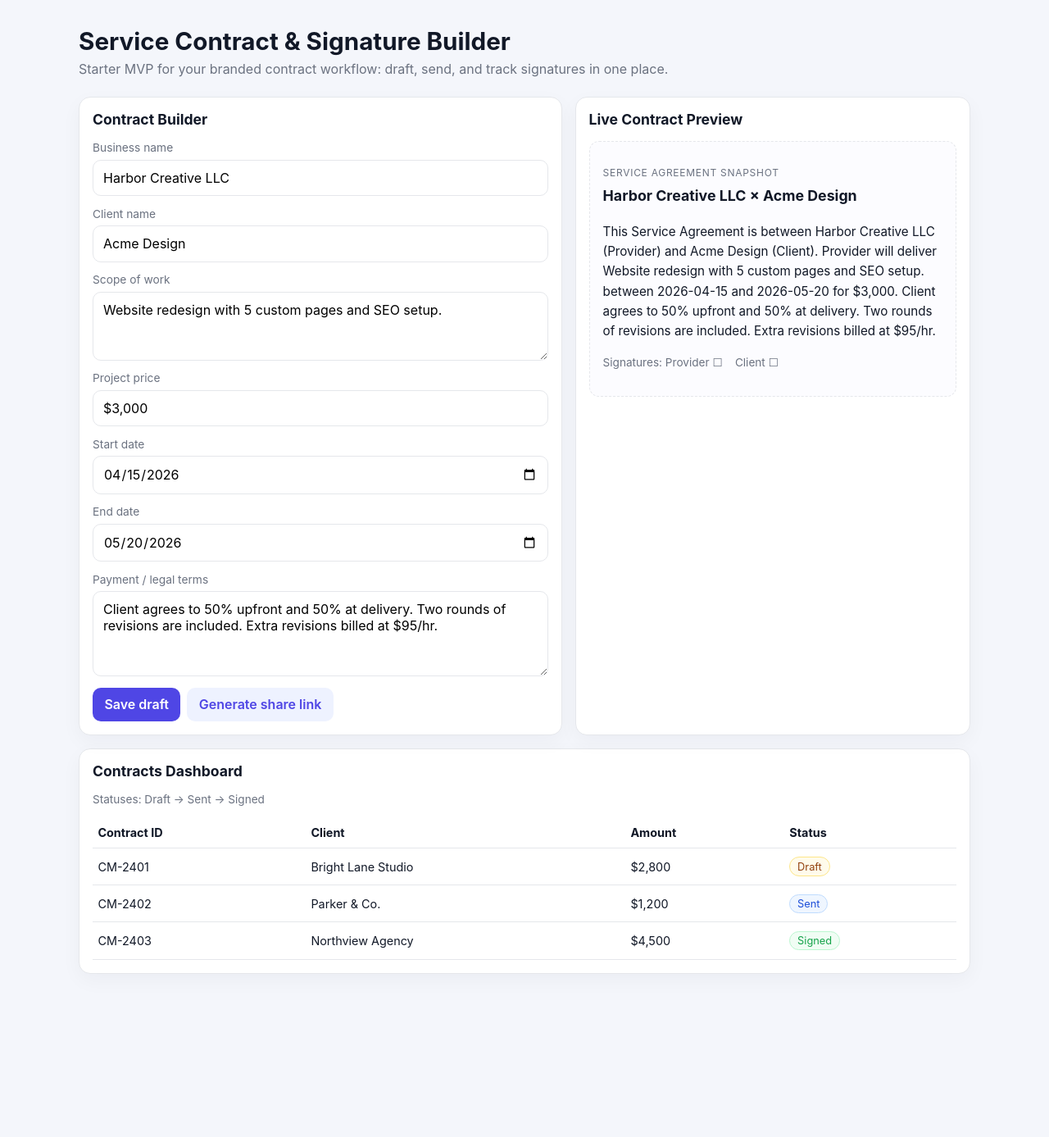
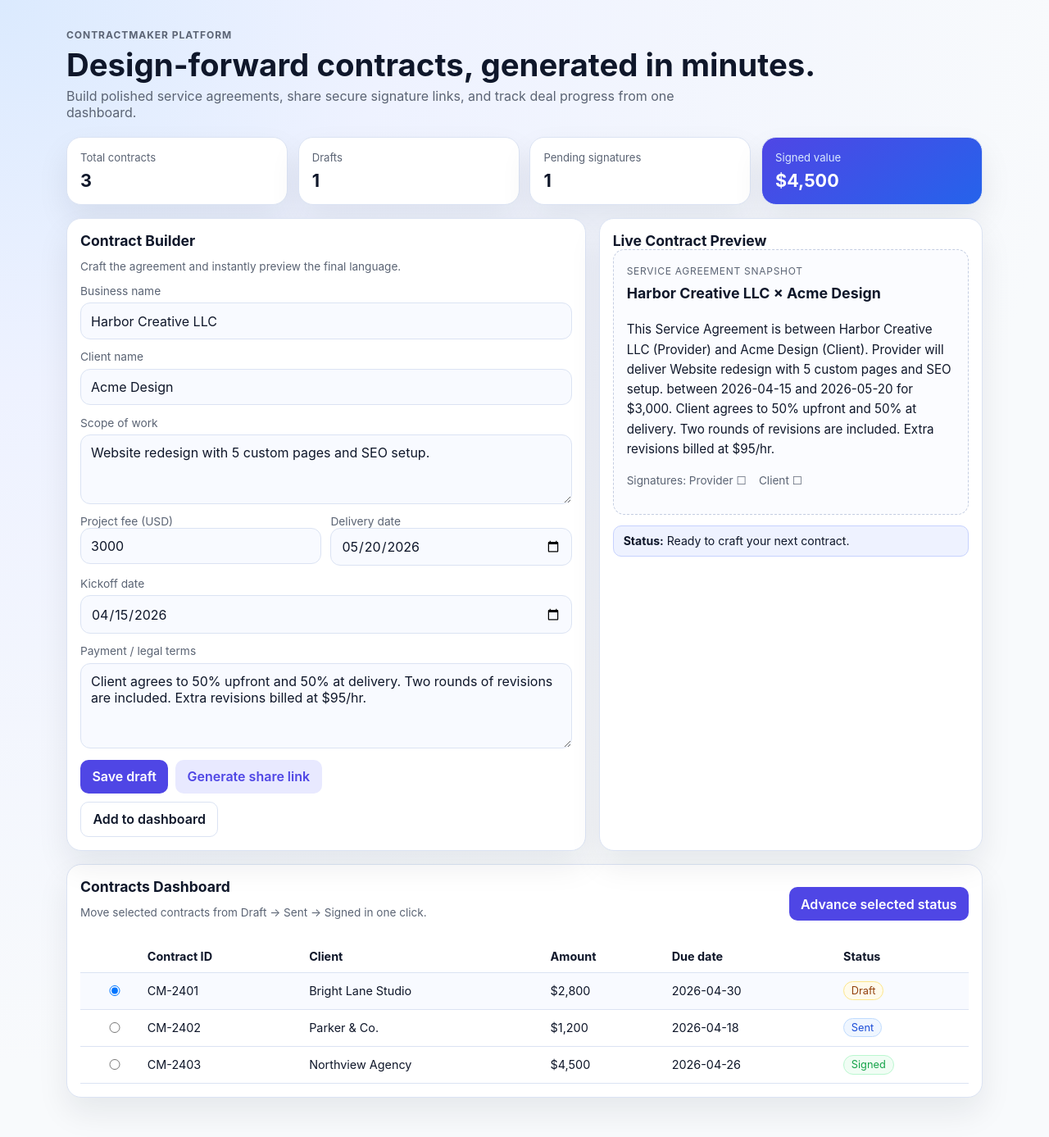
Before and after one commit to mkgebe/contractmaker, a Next.js app: page / in a window 1280 px wide. Shown: the whole page at 82% size. Before the commit the page ends 1236 px from the top, so only its background shows below. Built offline with nearby package versions, Linux system fonts and the light colour scheme.

Commit message:
Redesign contract dashboard UI and wire interactions

```diff
--- a/app/globals.css
+++ b/app/globals.css
@@ -1,12 +1,15 @@
 :root {
-  --bg: #f4f6fb;
+  --bg: radial-gradient(1300px circle at 0% 0%, #dbeafe 0%, #eef2ff 36%, #f8fafc 100%);
   --surface: #ffffff;
-  --text: #111827;
-  --muted: #6b7280;
+  --surface-alt: #f8faff;
+  --text: #0f172a;
+  --muted: #5b6474;
   --primary: #4f46e5;
-  --primary-soft: #eef2ff;
+  --primary-dark: #3f38c3;
+  --primary-soft: #e8e9ff;
   --success: #16a34a;
-  --border: #e5e7eb;
+  --border: #dbe3f3;
+  --shadow: 0 18px 38px rgba(15, 23, 42, 0.08);
 }
 
 * {
@@ -15,47 +18,90 @@
 
 body {
   margin: 0;
+  color: var(--text);
   background: var(--bg);
-  color: var(--text);
+  min-height: 100vh;
   font-family: Inter, -apple-system, BlinkMacSystemFont, 'Segoe UI', sans-serif;
 }
 
 main {
-  max-width: 1120px;
+  max-width: 1150px;
   margin: 0 auto;
-  padding: 2rem 1rem 3rem;
+  padding: 2.2rem 1rem 3rem;
 }
 
 .hero {
-  margin-bottom: 1.5rem;
+  margin-bottom: 1.2rem;
+}
+
+.eyebrow {
+  margin: 0;
+  color: var(--primary);
+  text-transform: uppercase;
+  letter-spacing: 0.08em;
+  font-weight: 700;
+  font-size: 0.75rem;
 }
 
 .hero h1 {
-  margin: 0;
-  font-size: 1.85rem;
+  margin: 0.35rem 0;
+  font-size: clamp(1.6rem, 4vw, 2.4rem);
+  line-height: 1.2;
 }
 
 .hero p {
-  margin: 0.4rem 0 0;
+  margin: 0;
+  max-width: 760px;
   color: var(--muted);
+}
+
+.stats {
+  display: grid;
+  grid-template-columns: repeat(4, minmax(0, 1fr));
+  gap: 0.8rem;
+  margin-bottom: 1rem;
+}
+
+.stat-card {
+  padding: 0.9rem 1rem;
+}
+
+.stat-card p {
+  margin: 0;
+  color: var(--muted);
+  font-size: 0.82rem;
+}
+
+.stat-card h3 {
+  margin: 0.45rem 0 0;
+  font-size: 1.35rem;
+}
+
+.stat-card.highlight {
+  background: linear-gradient(145deg, #4f46e5 0%, #2563eb 100%);
+  color: #fff;
+}
+
+.stat-card.highlight p {
+  color: #dbeafe;
 }
 
 .grid {
   display: grid;
-  grid-template-columns: 1.1fr 0.9fr;
+  grid-template-columns: 1.15fr 0.85fr;
   gap: 1rem;
 }
 
 .card {
   background: var(--surface);
   border: 1px solid var(--border);
-  border-radius: 14px;
+  border-radius: 18px;
   padding: 1rem;
-  box-shadow: 0 8px 24px rgba(17, 24, 39, 0.04);
+  box-shadow: var(--shadow);
 }
 
 .card h2 {
-  margin: 0 0 1rem;
+  margin: 0;
   font-size: 1.1rem;
 }
 
@@ -66,7 +112,14 @@ main {
   margin-bottom: 0.85rem;
 }
 
+.two-col {
+  display: grid;
+  grid-template-columns: 1fr 1fr;
+  gap: 0.7rem;
+}
+
 label {
+  display: block;
   font-size: 0.86rem;
   color: var(--muted);
 }
@@ -75,10 +128,19 @@ input,
 textarea,
 select {
   border: 1px solid var(--border);
-  border-radius: 10px;
+  border-radius: 12px;
   padding: 0.7rem 0.75rem;
   font: inherit;
   width: 100%;
+  background: var(--surface-alt);
+  color: var(--text);
+}
+
+input:focus,
+textarea:focus,
+select:focus {
+  outline: 2px solid #c7d2fe;
+  border-color: #a5b4fc;
 }
 
 textarea {
@@ -87,8 +149,12 @@ textarea {
 
 .button-row {
   display: flex;
-  gap: 0.5rem;
+  gap: 0.55rem;
   margin-top: 0.5rem;
+}
+
+.button-row.compact {
+  margin-top: 0.65rem;
 }
 
 button {
@@ -105,15 +171,25 @@ button.primary {
   color: white;
 }
 
+button.primary:hover {
+  background: var(--primary-dark);
+}
+
 button.secondary {
   background: var(--primary-soft);
   color: var(--primary);
 }
 
+button.ghost {
+  background: #fff;
+  border: 1px solid var(--border);
+  color: var(--text);
+}
+
 .preview {
-  border: 1px dashed var(--border);
-  border-radius: 12px;
-  background: #fcfcff;
+  border: 1px dashed #c4cde1;
+  border-radius: 14px;
+  background: #fbfcff;
   padding: 1rem;
   line-height: 1.6;
   font-size: 0.95rem;
@@ -123,12 +199,35 @@ button.secondary {
   margin-top: 0;
 }
 
+.notice {
+  margin-top: 0.8rem;
+  border-radius: 10px;
+  background: #eef2ff;
+  border: 1px solid #c7d2fe;
+  padding: 0.6rem 0.75rem;
+  font-size: 0.88rem;
+}
+
+.share-box {
+  margin-top: 0.8rem;
+  border-radius: 10px;
+  border: 1px solid #bfdbfe;
+  background: #eff6ff;
+  padding: 0.6rem 0.75rem;
+}
+
+.share-box a {
+  color: #1d4ed8;
+  font-size: 0.87rem;
+  word-break: break-all;
+}
+
 .kicker {
   font-size: 0.75rem;
   letter-spacing: 0.06em;
   text-transform: uppercase;
   color: var(--muted);
-  margin-bottom: 0.25rem;
+  margin: 0 0 0.25rem;
 }
 
 .status {
@@ -159,6 +258,18 @@ button.secondary {
   background: #fffbeb;
 }
 
+.dashboard {
+  margin-top: 1rem;
+}
+
+.dashboard-head {
+  display: flex;
+  justify-content: space-between;
+  align-items: center;
+  gap: 0.8rem;
+  margin-bottom: 0.8rem;
+}
+
 .table {
   width: 100%;
   border-collapse: collapse;
@@ -167,9 +278,13 @@ button.secondary {
 .table th,
 .table td {
   text-align: left;
-  padding: 0.65rem 0.4rem;
+  padding: 0.65rem 0.45rem;
   border-bottom: 1px solid var(--border);
   font-size: 0.9rem;
+}
+
+.active-row {
+  background: #f8faff;
 }
 
 .small {
@@ -177,8 +292,28 @@ button.secondary {
   font-size: 0.85rem;
 }
 
-@media (max-width: 900px) {
+@media (max-width: 960px) {
+  .stats {
+    grid-template-columns: repeat(2, minmax(0, 1fr));
+  }
+
   .grid {
     grid-template-columns: 1fr;
   }
+
+  .dashboard-head {
+    flex-direction: column;
+    align-items: flex-start;
+  }
 }
+
+@media (max-width: 620px) {
+  .two-col {
+    grid-template-columns: 1fr;
+  }
+
+  .table {
+    display: block;
+    overflow-x: auto;
+  }
+}
--- a/app/page.js
+++ b/app/page.js
@@ -3,14 +3,45 @@
 import { useMemo, useState } from 'react';
 
 const starterContracts = [
-  { id: 'CM-2401', client: 'Bright Lane Studio', amount: '$2,800', status: 'Draft' },
-  { id: 'CM-2402', client: 'Parker & Co.', amount: '$1,200', status: 'Sent' },
-  { id: 'CM-2403', client: 'Northview Agency', amount: '$4,500', status: 'Signed' },
+  {
+    id: 'CM-2401',
+    client: 'Bright Lane Studio',
+    amount: 2800,
+    status: 'Draft',
+    dueDate: '2026-04-30',
+  },
+  {
+    id: 'CM-2402',
+    client: 'Parker & Co.',
+    amount: 1200,
+    status: 'Sent',
+    dueDate: '2026-04-18',
+  },
+  {
+    id: 'CM-2403',
+    client: 'Northview Agency',
+    amount: 4500,
+    status: 'Signed',
+    dueDate: '2026-04-26',
+  },
 ];
 
+const statusFlow = {
+  Draft: 'Sent',
+  Sent: 'Signed',
+  Signed: 'Signed',
+};
+
+function formatMoney(amount) {
+  return new Intl.NumberFormat('en-US', {
+    style: 'currency',
+    currency: 'USD',
+    maximumFractionDigits: 0,
+  }).format(amount);
+}
+
 function StatusPill({ value }) {
-  const kind = value.toLowerCase();
-  return <span className={`status ${kind}`}>{value}</span>;
+  return <span className={`status ${value.toLowerCase()}`}>{value}</span>;
 }
 
 export default function HomePage() {
@@ -18,16 +49,36 @@ export default function HomePage() {
     businessName: 'Harbor Creative LLC',
     clientName: 'Acme Design',
     scope: 'Website redesign with 5 custom pages and SEO setup.',
-    price: '$3,000',
+    price: '3000',
     startDate: '2026-04-15',
     endDate: '2026-05-20',
     terms:
       'Client agrees to 50% upfront and 50% at delivery. Two rounds of revisions are included. Extra revisions billed at $95/hr.',
   });
 
-  const summary = useMemo(
+  const [contracts, setContracts] = useState(starterContracts);
+  const [selectedId, setSelectedId] = useState(starterContracts[0].id);
+  const [banner, setBanner] = useState('Ready to craft your next contract.');
+  const [shareLink, setShareLink] = useState('');
+
+  const selectedContract = contracts.find((contract) => contract.id === selectedId);
+
+  const stats = useMemo(() => {
+    const signedTotal = contracts
+      .filter((item) => item.status === 'Signed')
+      .reduce((sum, item) => sum + item.amount, 0);
+
+    return {
+      total: contracts.length,
+      draft: contracts.filter((item) => item.status === 'Draft').length,
+      pending: contracts.filter((item) => item.status === 'Sent').length,
+      signedValue: formatMoney(signedTotal),
+    };
+  }, [contracts]);
+
+  const previewSummary = useMemo(
     () =>
-      `This Service Agreement is between ${form.businessName} (Provider) and ${form.clientName} (Client). Provider will deliver ${form.scope} between ${form.startDate} and ${form.endDate} for ${form.price}. ${form.terms}`,
+      `This Service Agreement is between ${form.businessName} (Provider) and ${form.clientName} (Client). Provider will deliver ${form.scope} between ${form.startDate} and ${form.endDate} for ${formatMoney(Number(form.price || 0))}. ${form.terms}`,
     [form],
   );
 
@@ -36,19 +87,79 @@ export default function HomePage() {
     setForm((prev) => ({ ...prev, [name]: value }));
   }
 
+  function saveDraft() {
+    setBanner(`Draft for ${form.clientName} saved at ${new Date().toLocaleTimeString()}.`);
+  }
+
+  function generateShareLink() {
+    const slug = form.clientName.toLowerCase().replace(/[^a-z0-9]+/g, '-');
+    const nextLink = `https://contracts.harbor.app/sign/${slug}-${Date.now().toString().slice(-6)}`;
+    setShareLink(nextLink);
+    setBanner('Secure share link generated. Ready to send.');
+  }
+
+  function createContract() {
+    const nextId = `CM-${2400 + contracts.length + 1}`;
+    const nextContract = {
+      id: nextId,
+      client: form.clientName,
+      amount: Number(form.price || 0),
+      status: 'Draft',
+      dueDate: form.endDate,
+    };
+
+    setContracts((prev) => [nextContract, ...prev]);
+    setSelectedId(nextId);
+    setBanner(`New contract ${nextId} created for ${form.clientName}.`);
+  }
+
+  function progressStatus() {
+    if (!selectedContract) {
+      return;
+    }
+
+    const nextStatus = statusFlow[selectedContract.status];
+    setContracts((prev) =>
+      prev.map((item) => (item.id === selectedContract.id ? { ...item, status: nextStatus } : item)),
+    );
+
+    setBanner(`${selectedContract.id} moved to ${nextStatus}.`);
+  }
+
   return (
     <main>
       <header className="hero">
-        <h1>Service Contract & Signature Builder</h1>
+        <p className="eyebrow">Contractmaker Platform</p>
+        <h1>Design-forward contracts, generated in minutes.</h1>
         <p>
-          Starter MVP for your branded contract workflow: draft, send, and track signatures in one
-          place.
+          Build polished service agreements, share secure signature links, and track deal progress
+          from one dashboard.
         </p>
       </header>
+
+      <section className="stats" aria-label="Contract performance">
+        <article className="card stat-card">
+          <p>Total contracts</p>
+          <h3>{stats.total}</h3>
+        </article>
+        <article className="card stat-card">
+          <p>Drafts</p>
+          <h3>{stats.draft}</h3>
+        </article>
+        <article className="card stat-card">
+          <p>Pending signatures</p>
+          <h3>{stats.pending}</h3>
+        </article>
+        <article className="card stat-card highlight">
+          <p>Signed value</p>
+          <h3>{stats.signedValue}</h3>
+        </article>
+      </section>
 
       <section className="grid" aria-label="Builder and preview">
         <article className="card">
           <h2>Contract Builder</h2>
+          <p className="small">Craft the agreement and instantly preview the final language.</p>
 
           <div className="field">
             <label htmlFor="businessName">Business name</label>
@@ -70,13 +181,31 @@ export default function HomePage() {
             <textarea id="scope" name="scope" rows="3" value={form.scope} onChange={updateField} />
           </div>
 
-          <div className="field">
-            <label htmlFor="price">Project price</label>
-            <input id="price" name="price" value={form.price} onChange={updateField} />
+          <div className="field two-col">
+            <div>
+              <label htmlFor="price">Project fee (USD)</label>
+              <input
+                id="price"
+                name="price"
+                inputMode="numeric"
+                value={form.price}
+                onChange={updateField}
+              />
+            </div>
+            <div>
+              <label htmlFor="endDate">Delivery date</label>
+              <input
+                id="endDate"
+                name="endDate"
+                type="date"
+                value={form.endDate}
+                onChange={updateField}
+              />
+            </div>
           </div>
 
           <div className="field">
-            <label htmlFor="startDate">Start date</label>
+            <label htmlFor="startDate">Kickoff date</label>
             <input
               id="startDate"
               name="startDate"
@@ -87,27 +216,22 @@ export default function HomePage() {
           </div>
 
           <div className="field">
-            <label htmlFor="endDate">End date</label>
-            <input
-              id="endDate"
-              name="endDate"
-              type="date"
-              value={form.endDate}
-              onChange={updateField}
-            />
-          </div>
-
-          <div className="field">
             <label htmlFor="terms">Payment / legal terms</label>
             <textarea id="terms" name="terms" rows="4" value={form.terms} onChange={updateField} />
           </div>
 
           <div className="button-row">
-            <button className="primary" type="button">
+            <button className="primary" type="button" onClick={saveDraft}>
               Save draft
             </button>
-            <button className="secondary" type="button">
+            <button className="secondary" type="button" onClick={generateShareLink}>
               Generate share link
+            </button>
+          </div>
+
+          <div className="button-row compact">
+            <button className="ghost" type="button" onClick={createContract}>
+              Add to dashboard
             </button>
           </div>
         </article>
@@ -119,30 +243,61 @@ export default function HomePage() {
             <h3>
               {form.businessName} × {form.clientName}
             </h3>
-            <p>{summary}</p>
+            <p>{previewSummary}</p>
             <p className="small">Signatures: Provider ☐ &nbsp;&nbsp; Client ☐</p>
           </div>
+
+          <div className="notice" role="status">
+            <strong>Status:</strong> {banner}
+          </div>
+
+          {shareLink ? (
+            <div className="share-box">
+              <p className="small">Share link</p>
+              <a href={shareLink}>{shareLink}</a>
+            </div>
+          ) : null}
         </article>
       </section>
 
-      <section className="card" style={{ marginTop: '1rem' }} aria-label="Contracts dashboard">
-        <h2>Contracts Dashboard</h2>
-        <p className="small">Statuses: Draft → Sent → Signed</p>
+      <section className="card dashboard" aria-label="Contracts dashboard">
+        <div className="dashboard-head">
+          <div>
+            <h2>Contracts Dashboard</h2>
+            <p className="small">Move selected contracts from Draft → Sent → Signed in one click.</p>
+          </div>
+          <button className="primary" type="button" onClick={progressStatus}>
+            Advance selected status
+          </button>
+        </div>
+
         <table className="table">
           <thead>
             <tr>
+              <th aria-label="Select contract" />
               <th>Contract ID</th>
               <th>Client</th>
               <th>Amount</th>
+              <th>Due date</th>
               <th>Status</th>
             </tr>
           </thead>
           <tbody>
-            {starterContracts.map((contract) => (
-              <tr key={contract.id}>
+            {contracts.map((contract) => (
+              <tr key={contract.id} className={selectedId === contract.id ? 'active-row' : ''}>
+                <td>
+                  <input
+                    type="radio"
+                    name="selectedContract"
+                    checked={selectedId === contract.id}
+                    onChange={() => setSelectedId(contract.id)}
+                    aria-label={`Select ${contract.id}`}
+                  />
+                </td>
                 <td>{contract.id}</td>
                 <td>{contract.client}</td>
-                <td>{contract.amount}</td>
+                <td>{formatMoney(contract.amount)}</td>
+                <td>{contract.dueDate}</td>
                 <td>
                   <StatusPill value={contract.status} />
                 </td>
```
